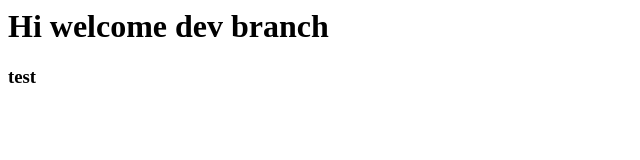
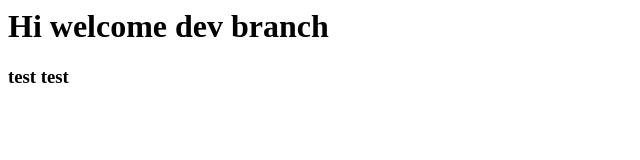
Before and after one commit to MythriR06/firstgitrepo, a plain HTML site: page index.html in a window 1280 px wide. Shown: the full height of the page, 0-640 px from the left. Drawn offline with Linux system fonts and the light colour scheme.

Commit message:
Update index.html
update test test

```diff
--- a/index.html
+++ b/index.html
@@ -1,6 +1,6 @@
 <html>
 <body>
 <h1>Hi welcome dev branch</h1>
-<h3>test</h3>
+<h3>test test</h3>
 </body>
 </html>
```
